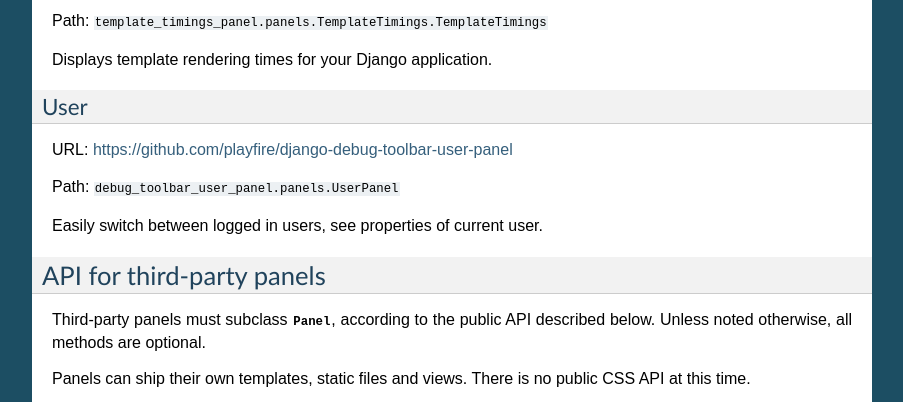
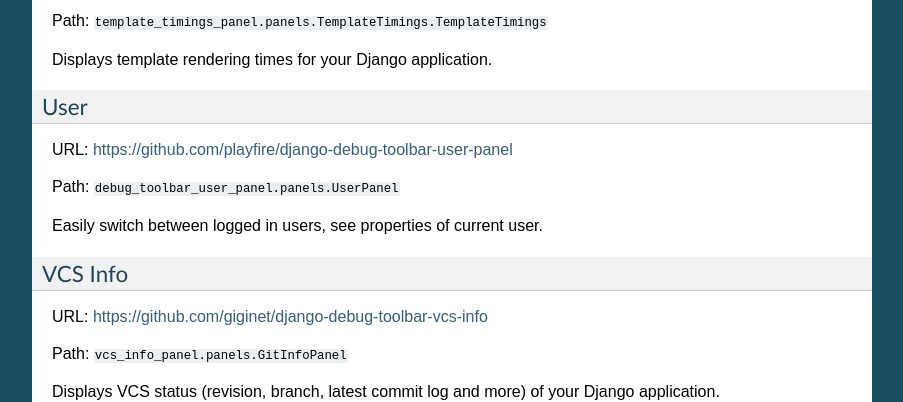
Before and after one commit to jazzband/django-debug-toolbar, a Sphinx documentation site: the page built from docs/panels.rst, in a window 1280 px wide and 900 px high, scrolled down 4798 px, cut to the strip 0-402 px from the top of the window. Shown: the whole strip, without its empty margins (198-1101 px from the left). Built offline with Sphinx 7.4.7, drawn with Linux system fonts in a browser that asks for light colours.

Commit message:
Add VCS info panel as a third party panel

```diff
--- a/docs/panels.rst
+++ b/docs/panels.rst
@@ -284,6 +284,15 @@
 
 Easily switch between logged in users, see properties of current user.
 
+VCS Info
+~~~~~~
+
+URL: https://github.com/giginet/django-debug-toolbar-vcs-info
+
+Path: ``vcs_info_panel.panels.GitInfoPanel``
+
+Displays VCS status (revision, branch, latest commit log and more) of your Django application.
+
 API for third-party panels
 --------------------------
 
```
